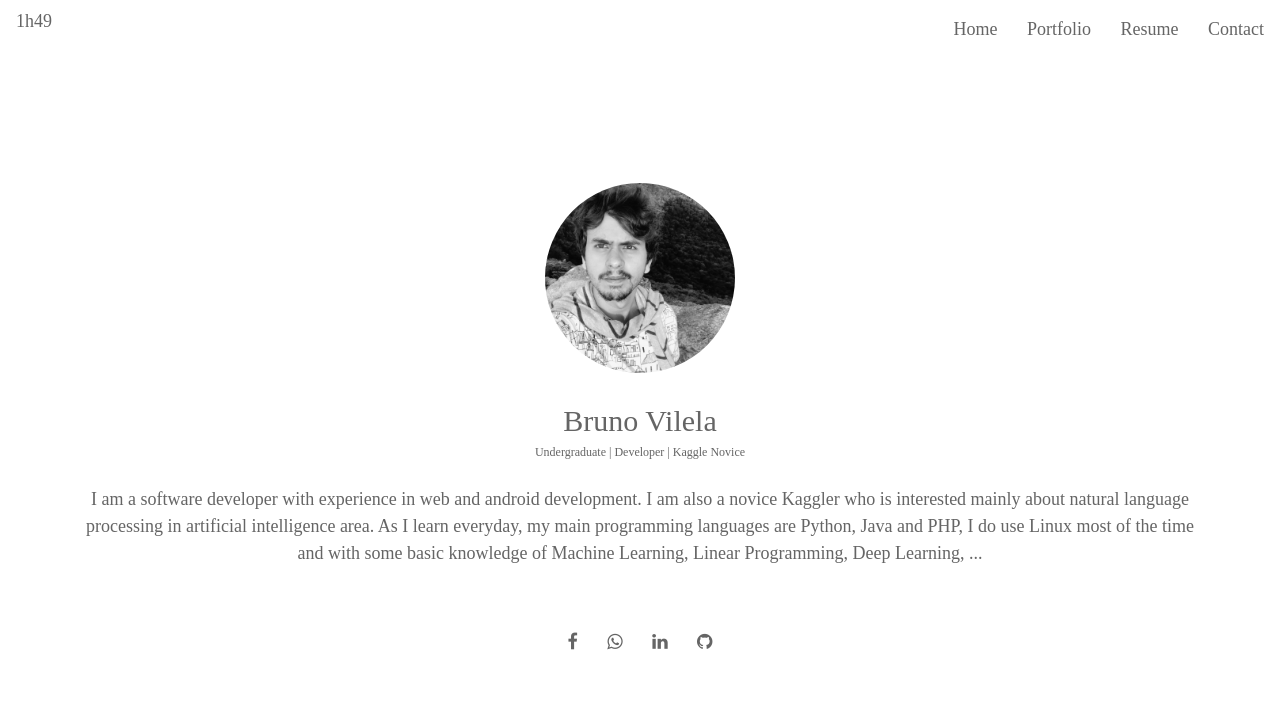
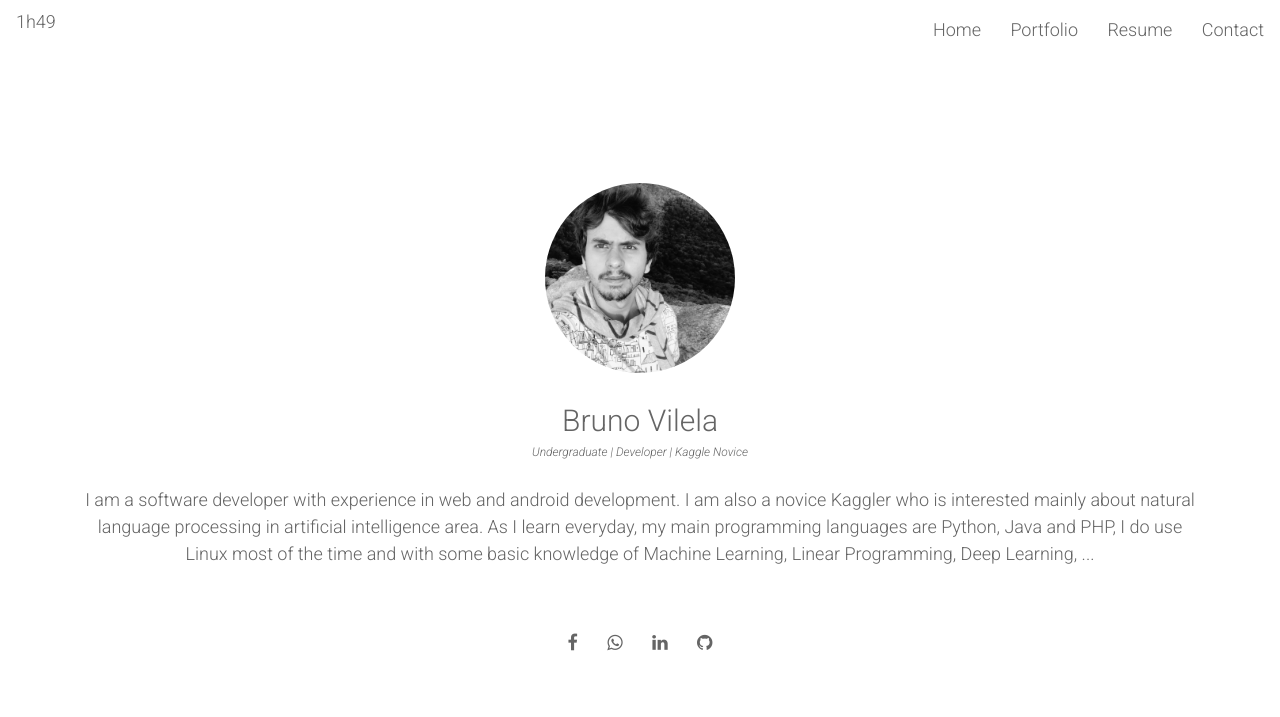
Before and after one commit to vilelabruno/vilelabruno.github.io, a PHP site: page /index.php in a window 1280 px wide. Shown: the top 717 px of the page. Run offline with PHP 8.4, Linux system fonts and the light colour scheme; some libraries are stand-ins or nearby versions; some web fonts are replaced.

Commit message:
change the font to roboto

```diff
--- a/assets/css/style.css
+++ b/assets/css/style.css
@@ -1,33 +1,8 @@
-@font-face {
-    font-family: 'SanFrancisco';
+@import url('https://fonts.googleapis.com/css?family=Roboto:300,300i,400,700');
 
-    src: url('//github.com/AppleDesignResources/SanFranciscoFont/blob/master/SanFranciscoText-Regular.otf') format('truetype');
-font-weight: 300;
-font-style: italic;
-}
-@font-face {
-    font-family: 'SanFranciscoBold';
+body { font-family: 'Roboto';
 
-    src: url('//vilelabruno.github.io/assets/fonts/SanFranciscoText-Bold.otf') format('truetype');
-font-weight: 300;
-font-style: italic;
-}
-@font-face {
-    font-family: 'SanFranciscoItalic';
-
-    src: url('//vilelabruno.github.io/assets/fonts/SanFranciscoText-LightItalic.otf') format('truetype');
-font-weight: 300;
-font-style: italic;
-}
-@font-face {
-    font-family: 'SanFranciscoLight';
-
-    src: url('//vilelabruno.github.io/assets/fonts/SanFranciscoText-Light.otf') format('truetype');
-font-weight: 300;
-font-style: italic;
-}
-
-body { font-family: 'SanFrancisco';
+  font-weight: 300;
   color: #656565;}
 
 nav{
@@ -61,22 +36,27 @@ a:hover{
 }
 .container-name{
   text-align: center;
-  font-family: 'SanFranciscoBold';
+
+  font-style: bold;
+  font-family: 'Roboto';
   font-size: 30px;
 }
 .container-desc{
   text-align: center;
-  font-family: 'SanFranciscoItalic';
+  font-family: 'Roboto';
   font-size: 12px;
+  font-style: italic;
+  font-weight: 300;
 }
 .container-about-me{
   text-align: center;
-  font-family: 'SanFranciscoLight';
+  font-family: 'Roboto';
   font-size: 18px;
+  font-weight: 300;
 }
 .footer{
   text-align: center;
-  font-family: 'SanFrancisco';
+  font-family: 'Roboto';
   font-size: 18px;
 
 }
```
